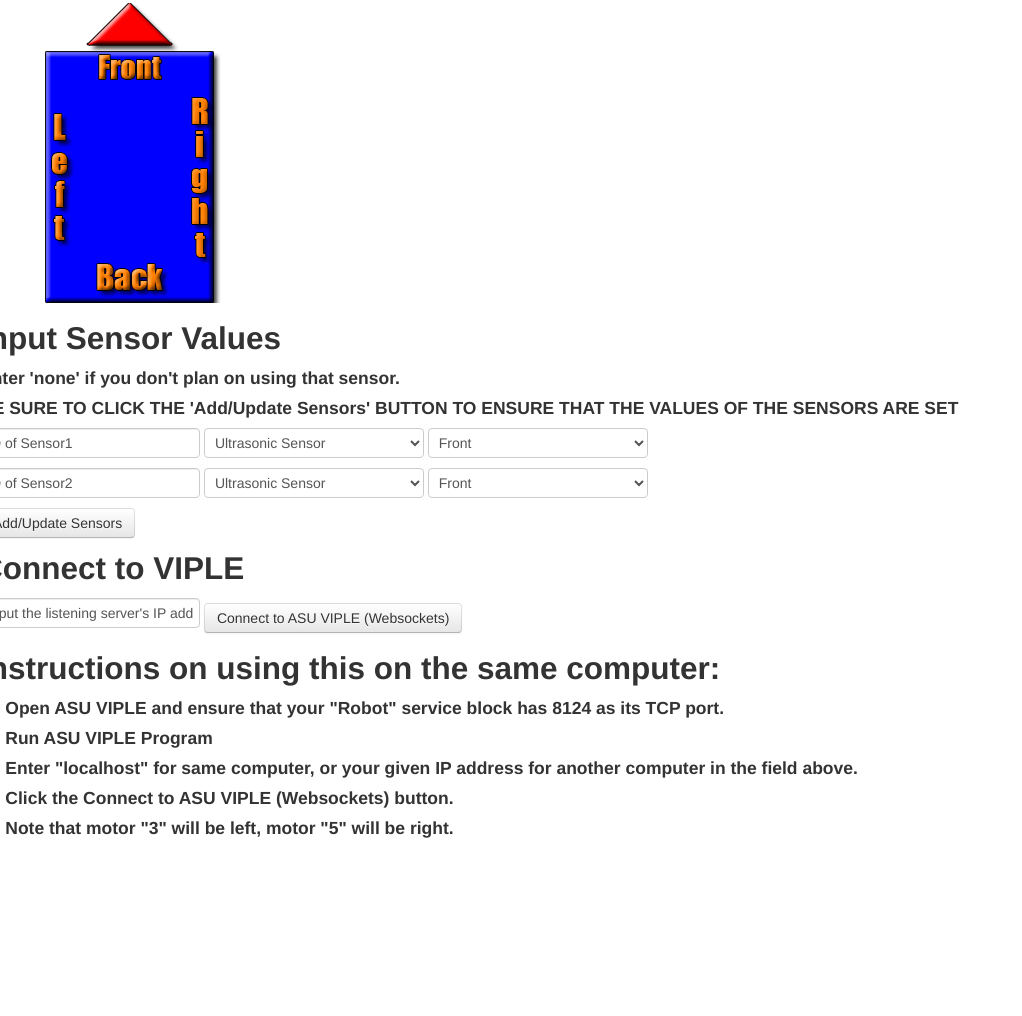
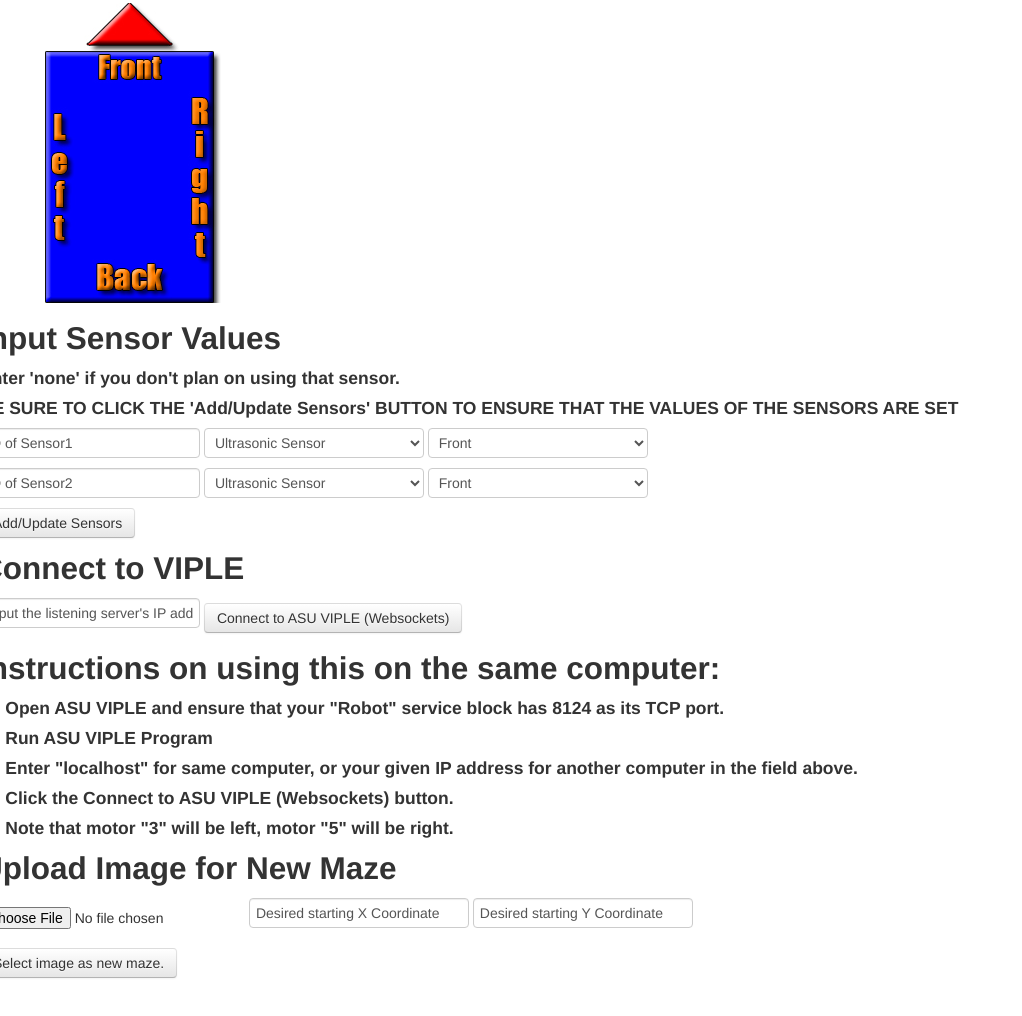
Before and after one commit to pderks/IOTMazeSimulator, a website: page index.html in a window 1280 px wide. Shown: the part 1212-2228 px from the top of the page, without its empty margins (0-1022 px from the left). Before the commit the page ends 2170 px from the top, so only its background shows below. Drawn offline with Linux system fonts and the light colour scheme.

Commit message:
Added capability to upload maze and replace current maze.

```diff
--- a/index.html
+++ b/index.html
@@ -24,6 +24,7 @@
     <!--[if lt IE 9]>
         <script src="https://oss.maxcdn.com/libs/html5shiv/3.7.0/html5shiv.js"></script>
         <script src="https://oss.maxcdn.com/libs/respond.js/1.4.2/respond.min.js"></script>
+        <script src="./path/to/dropzone.js"></script>
     <![endif]-->
 
 </head>
@@ -104,6 +105,8 @@
                     var rHeight = 75;
                     var rWidth = 50;
                     var rTemp = 0;
+                    var mazeImg = new Image();
+                    mazeImg.src = "mazebold.jpg"
 
                     //Indicator Dimensions
                     var indCanv = document.getElementById("indicatorCanvas");
@@ -132,12 +135,12 @@
                     var sensor2ID = -1;
 
 
+
                     //**********************************************************
                     // Start of Drawing Functions
                     //**********************************************************
                     function drawMazeAndRectangle(rectX, rectY) {
                         makeWhite(0, 0, canvas.width, canvas.height);
-                        var mazeImg = new Image();
                         mazeImg.onload = function () {
                             context.drawImage(mazeImg, 0, 0);
 
@@ -149,7 +152,7 @@
                             context.fillStyle = '#00FF00';
                             context.fill();
                         };
-                        mazeImg.src = "mazebold.jpg";
+                        ;
                     }
                     function drawIndicatorCanvas() {
                         makeWhite(0, 0, indCanv.width, indCanv.height);
@@ -421,13 +424,59 @@
                     //**********************************************************
 
 
+
+
+                    //**********************************************************
+                    // File Upload
+                    //**********************************************************
+                    function checkFilesUploaded(){
+                        var x = document.getElementById("myFile");
+                        var txt = "";
+                        if (isNaN(document.getElementById("XNewMazeCoordinate").value) || isNaN(document.getElementById("YNewMazeCoordinate").value)) {
+                            txt = "One of the two coordinates designated are not numbers."
+                        }
+                        else if ('files' in x) {
+                            if (x.files.length == 0) {
+                                txt = "Select one or more files.";
+                            } else {
+                                txt += "Your file has been uploaded: ";
+                                var file = x.files[0];
+                                mazeImg.src = URL.createObjectURL(file)
+                                if ('name' in file) {
+                                    txt += "name: " + file.name + "<br>";
+                                }
+                                if ('size' in file) {
+                                    txt += "size: " + file.size + " bytes <br>";
+                                }
+
+                                drawMazeAndRectangle(document.getElementById("XNewMazeCoordinate").value,
+                                document.getElementById("YNewMazeCoordinate").value);
+                            }
+                        }
+                        else {
+                            if (x.value == "") {
+                                txt += "Select one or more files.";
+                            } else {
+                                txt += "The files property is not supported by your browser!";
+                                txt  += "<br>The path of the selected file: " + x.value; // If the browser does not support the files property, it will return the path of the selected file instead.
+                            }
+                        }
+                        document.getElementById("myFileNames").innerHTML = txt;
+                    }
+
+
+                    //**********************************************************
+                    // End of File Upload
+                    //**********************************************************
+
+
                     drawMazeAndRectangle(1290, 443);
                     drawIndicatorCanvas(300,300);
                     window.addEventListener("keydown", moveRect, true);
 
                 </script>
                 <script src="js/IOTFunctions.js"> </script>
-
+                <script src="js/dropzone.js"> </script>
                 <!-- END MAZE CODE -->
             </div>
             <div>
@@ -482,6 +531,19 @@
                 <h4>5.) Note that motor "3" will be left, motor "5" will be right.</h4>
             </div>
 
+            <div>
+                <h2>Upload Image for New Maze</h2>
+                <p>
+                    <input type="file" id="myFile">
+                    <input type="text" id="XNewMazeCoordinate" value="Desired starting X Coordinate">
+                    <input type="text" id="YNewMazeCoordinate" value="Desired starting Y Coordinate">
+                </p>
+                <a class="btn btn-default" onclick="checkFilesUploaded()">Select image as new maze.</a>
+                <p id ="myFileNames" ></p>
+            </div>
+
+
+
 
         </div>
         <!-- /.row -->
--- a/nbproject/private/private.xml
+++ b/nbproject/private/private.xml
@@ -3,8 +3,8 @@
     <editor-bookmarks xmlns="http://www.netbeans.org/ns/editor-bookmarks/2" lastBookmarkId="0"/>
     <open-files xmlns="http://www.netbeans.org/ns/projectui-open-files/2">
         <group>
-            <file>file:/Users/Parker/Documents/Capstone%20Project/IOTMazeSimulator/index.html</file>
-            <file>file:/Users/Parker/Documents/Capstone%20Project/IOTMazeSimulator/js/IOTFunctions.js</file>
+            <file>file:/C:/Users/Adam%20Lew/Documents/NetBeansProjects/IOTMazeSimulator/js/IOTFunctions.js</file>
+            <file>file:/C:/Users/Adam%20Lew/Documents/NetBeansProjects/IOTMazeSimulator/index.html</file>
         </group>
     </open-files>
 </project-private>
```
